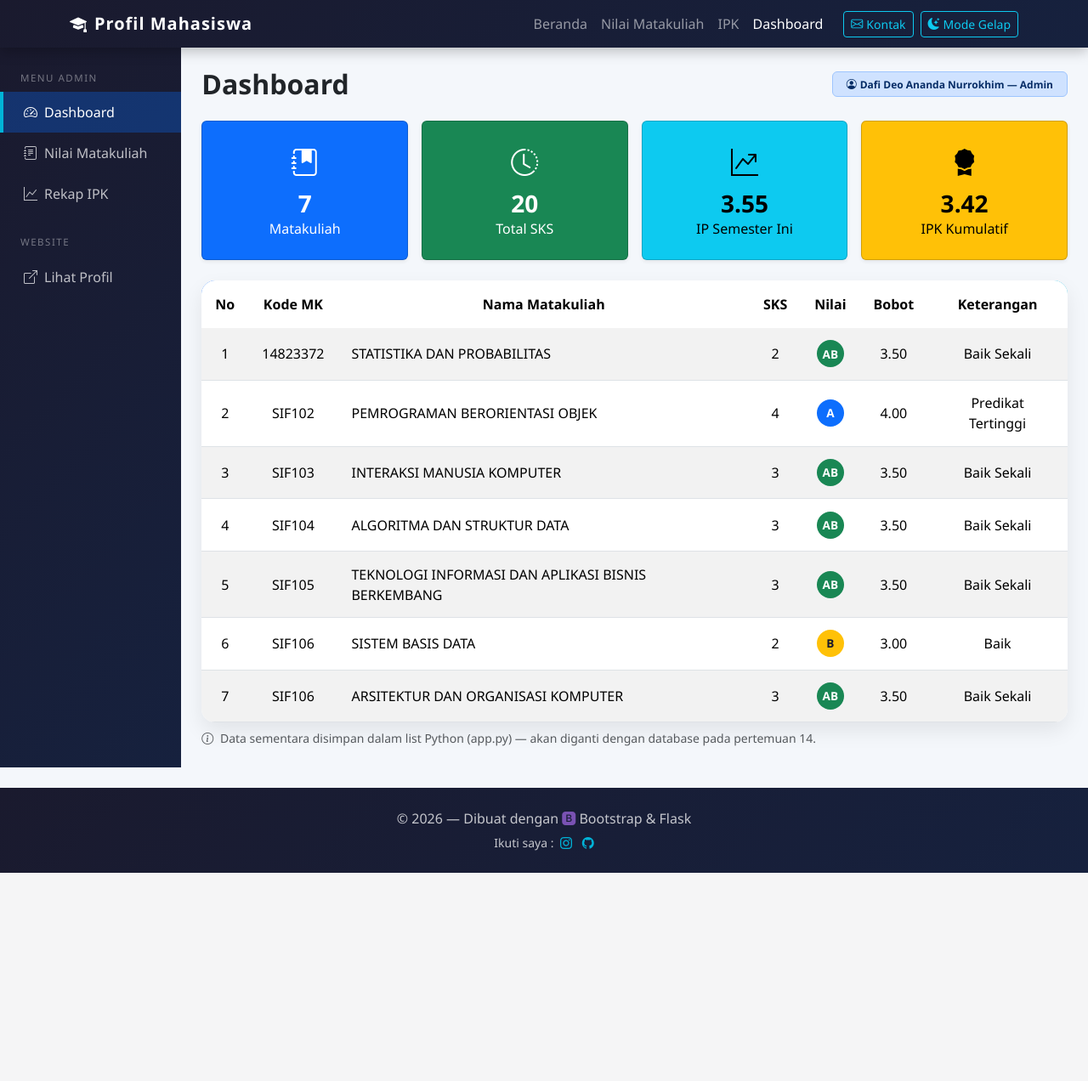
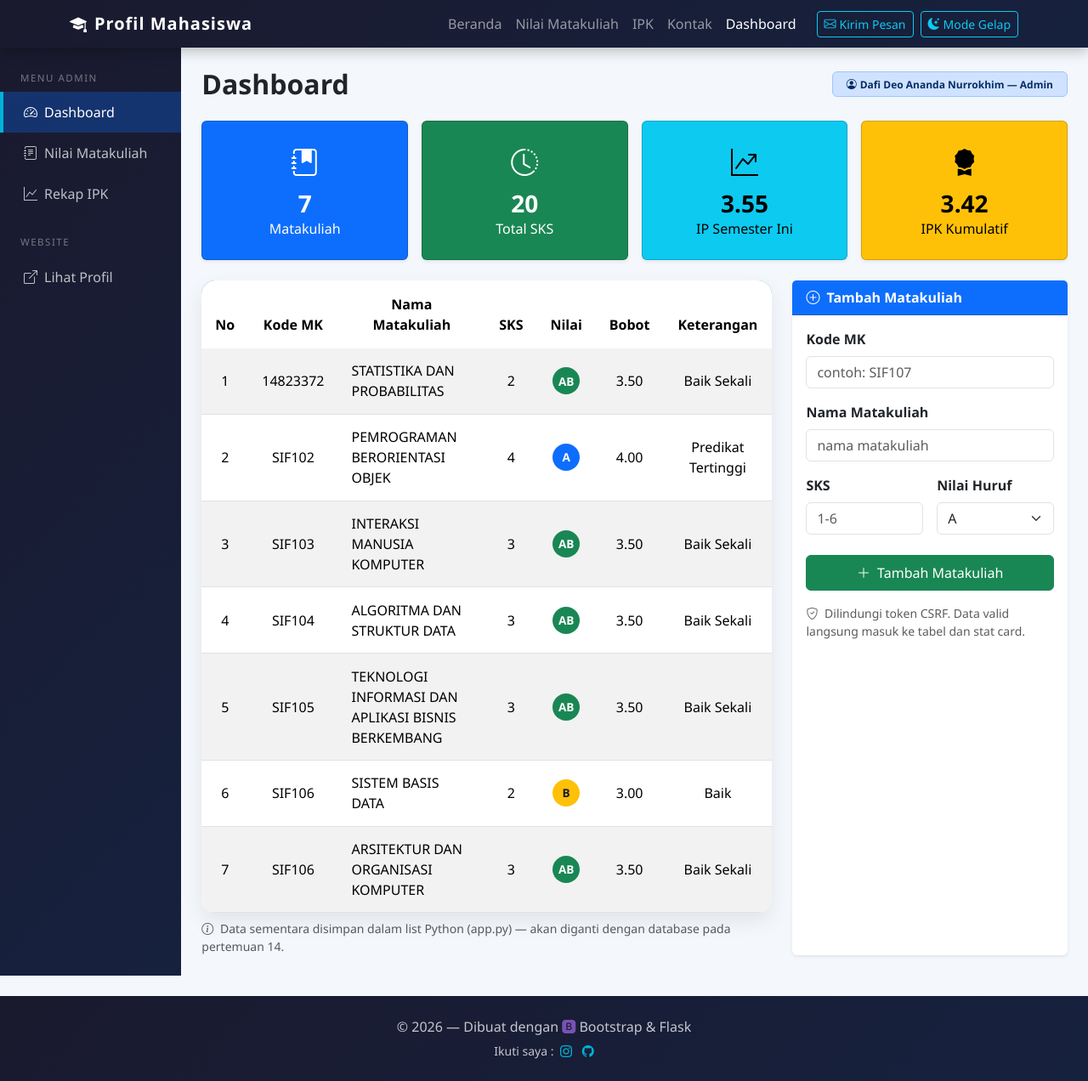
Before and after one commit to DafiDeo/flask-profil-mahasiswa, a Flask app: page /admin in a window 1280 px wide. Shown: the whole page at 85% size. Before the commit the page ends 1027 px from the top, so only its background shows below. Run offline with Flask 3, Linux system fonts and the light colour scheme.

Commit message:
Individu 7: Form di Flask

```diff
--- a/app.py
+++ b/app.py
@@ -1,9 +1,19 @@
-from flask import Flask, render_template
+import os
+
+from flask import Flask, flash, redirect, render_template, url_for
+from flask_wtf import CSRFProtect
+
+from forms import KontakForm, MatakuliahForm
 
 app = Flask(__name__)
 
+csrf = CSRFProtect(app)
+app.config["SECRET_KEY"] = os.environ.get(
+    "SECRET_KEY", "dev-kunci-rahasia-ganti-saat-production"
+)
 
-# ==================== DATA (list Python — sementara, diganti database di pertemuan 14) ====================
+
+# DATA (list Python — sementara, diganti database di pertemuan 14)
 
 profil = {
     "nama": "Dafi Deo Ananda Nurrokhim",
@@ -19,7 +29,7 @@ data_matakuliah = [
     {"kode": "14823372", "nama": "STATISTIKA DAN PROBABILITAS",              "sks": 2, "nilai": "AB", "bobot": 3.50},
     {"kode": "SIF102",   "nama": "PEMROGRAMAN BERORIENTASI OBJEK",           "sks": 4, "nilai": "A",  "bobot": 4.00},
     {"kode": "SIF103",   "nama": "INTERAKSI MANUSIA KOMPUTER",               "sks": 3, "nilai": "AB", "bobot": 3.50},
-    {"kode": "SIF104",   "nama": "ALGORITMA DAN STRUKTUR DATA",              "sks": 3, "nilai": "AB", "bobot": 3.50},
+    {"kode": "SIF104",   "nama": "ALGORITMA DAN STRUKTUR DATA",             "sks": 3, "nilai": "AB", "bobot": 3.50},
     {"kode": "SIF105",   "nama": "TEKNOLOGI INFORMASI DAN APLIKASI BISNIS BERKEMBANG", "sks": 3, "nilai": "AB", "bobot": 3.50},
     {"kode": "SIF106",   "nama": "SISTEM BASIS DATA",                        "sks": 2, "nilai": "B",  "bobot": 3.00},
     {"kode": "SIF106",   "nama": "ARSITEKTUR DAN ORGANISASI KOMPUTER",       "sks": 3, "nilai": "AB", "bobot": 3.50},
@@ -31,8 +41,14 @@ data_semester = [
     {"semester": "Semester 3", "sks": 23, "ip": None,  "ipk": 3.42},  # sedang berjalan
 ]
 
+# bobot setiap nilai huruf (untuk form tambah matakuliah, Tugas 7)
+BOBOT_NILAI = {
+    "A": 4.00, "AB": 3.50, "B": 3.00, "BC": 2.50,
+    "C": 2.00, "D": 1.00, "E": 0.00,
+}
 
-# ==================== FUNGSI BANTU (pengolahan list Python) ====================
+
+# FUNGSI pengolahan list Python
 
 def hitung_total_sks(daftar):
     """Menjumlahkan seluruh SKS dengan perulangan for."""
@@ -64,7 +80,7 @@ def hitung_statistik():
     ]
 
 
-# ==================== ROUTE ====================
+# ROUTE
 
 @app.route("/")
 def index():
@@ -84,14 +100,63 @@ def ipk():
     return render_template("ipk.html", profil=profil)
 
 
-@app.route("/admin")
+# TUGAS INDIVIDU 7: FORM DAN SUBMIT DATA DENGAN FLASK-WTF
+
+@app.route("/kontak", methods=["GET", "POST"])
+def kontak():
+    """Form kontak publik (KontakForm).
+
+    Satu route menangani dua hal (sesuai materi Pertemuan 12):
+    - GET  : menampilkan form kosong
+    - POST : memvalidasi data; jika valid -> flash() + redirect (pola PRG),
+             jika gagal -> form ditampilkan ulang dengan pesan error di
+             bawah field dan input yang benar tetap terisi (WTForms otomatis
+             mengisi ulang dari data yang dikirim).
+    """
+    form = KontakForm()
+    if form.validate_on_submit():  # POST + semua validator lolos + token CSRF valid
+        flash(
+            "Terima kasih {}, pesanmu berhasil dikirim! "
+            "Balasan akan dikirim ke {}.".format(form.nama.data, form.email.data),
+            "success",
+        )
+        return redirect(url_for("kontak"))  # pola Post/Redirect/Get (PRG)
+    return render_template("kontak.html", profil=profil, form=form)
+
+
+@app.route("/admin", methods=["GET", "POST"])
 def admin_dashboard():
-    """Dashboard admin: sidebar + stat card + tabel data dari list Python."""
+    """Dashboard admin: sidebar + stat card + tabel data dari list Python.
+
+    Tugas 7: route yang sama menerima POST dari MatakuliahForm. Jika data
+    valid, matakuliah baru ditambahkan ke list data_matakuliah (bobot dihitung
+    dari mapping BOBOT_NILAI), lalu redirect dengan flash sukses (PRG).
+    Stat card dan tabel otomatis memakai data terbaru karena dihitung ulang
+    setiap kali halaman dirender.
+    """
+    form = MatakuliahForm()
+    if form.validate_on_submit():
+        data_matakuliah.append({
+            "kode": form.kode.data.upper(),
+            "nama": form.nama.data.upper(),
+            "sks": form.sks.data,
+            "nilai": form.nilai.data,
+            "bobot": BOBOT_NILAI[form.nilai.data],
+        })
+        flash(
+            "Matakuliah {} - {} ({} SKS, nilai {}) berhasil ditambahkan!".format(
+                form.kode.data.upper(), form.nama.data.upper(),
+                form.sks.data, form.nilai.data,
+            ),
+            "success",
+        )
+        return redirect(url_for("admin_dashboard"))  # pola PRG
     return render_template(
         "admin/dashboard.html",
         profil=profil,
         statistik=hitung_statistik(),
         matakuliah=data_matakuliah,
+        form=form,
     )
 
 
--- a/forms.py
+++ b/forms.py
@@ -1,24 +1,3 @@
-"""
-FORMS.PY — TUGAS INDIVIDU 7
-Definisi form class dengan Flask-WTF (Form class, validator, proteksi CSRF).
-Nama : Dafi Deo Ananda Nurrokhim
-NBI  : 1482500040
-
-Dua form sesuai soal Tugas Individu 7:
-1. KontakForm    -> form kontak/pemesanan untuk PUBLIK (halaman /kontak)
-2. MatakuliahForm-> form TAMBAH DATA di DASHBOARD ADMIN (halaman /admin)
-
-Jenis validator berbeda yang dipakai (minimal 4 sesuai soal):
-- DataRequired : field wajib diisi
-- Length       : batas panjang karakter (min/max)
-- Email        : format email valid (butuh paket email-validator)
-- Regexp       : pola teks untuk kode matakuliah
-- NumberRange  : batas angka (SKS 1-6)
-
-Setiap form FlaskForm otomatis menyisipkan token CSRF melalui
-form.hidden_tag() di template, sehingga semua form terlindungi CSRF.
-"""
-
 from flask_wtf import FlaskForm
 from wtforms import (
     StringField, TextAreaField, IntegerField, SelectField, SubmitField
@@ -35,7 +14,6 @@ PILIHAN_NILAI = [
 
 
 class KontakForm(FlaskForm):
-    """Form kontak publik: pengunjung mengirim pesan ke mahasiswa."""
 
     nama = StringField("Nama", validators=[
         DataRequired(message="Nama wajib diisi"),
@@ -55,8 +33,6 @@ class KontakForm(FlaskForm):
 
 
 class MatakuliahForm(FlaskForm):
-    """Form tambah data matakuliah di dashboard admin (dari live coding PPT,
-    diadaptasi ke studi kasus project: tambah matakuliah ke list Python)."""
 
     kode = StringField("Kode MK", validators=[
         DataRequired(message="Kode matakuliah wajib diisi"),
--- a/templates/admin/base_admin.html
+++ b/templates/admin/base_admin.html
@@ -1,5 +1,5 @@
 {# Layout dashboard admin.
-Nested inheritance: base.html -> admin/base_admin.html -> admin/dashboard.html #}
+   Nested inheritance: base.html -> admin/base_admin.html -> admin/dashboard.html #}
 {% extends "base.html" %}
 
 {% block title %}Dashboard Admin{% endblock %}
--- a/templates/admin/dashboard.html
+++ b/templates/admin/dashboard.html
@@ -1,6 +1,8 @@
 {# Dashboard admin: stat card & tabel dirender dari list Python (app.py) #}
 {% extends "admin/base_admin.html" %}
+
 {% block judul %}Dashboard{% endblock %}
+
 {% block admin_content %}
 
 <!-- STAT CARDS (minimal 3 — di sini 4 kartu, datanya dihitung Python) -->
@@ -18,18 +20,17 @@
   {% endfor %}
 </div>
 
+<!-- TABEL DATA + FORM TAMBAH (Tugas Individu 7): grid dua kolom,
+     tabel kiri dan form tambah matakuliah kanan -->
+<div class="row g-4 mt-0">
+
+  <div class="col-lg-8">
     <!-- TABEL DATA MATAKULIAH (dari list Python, akan diganti database di pertemuan 14) -->
-<div class="tabel-custom table-responsive mt-4">
+    <div class="tabel-custom table-responsive">
       <table class="table table-striped table-hover align-middle mb-0">
         <thead>
           <tr class="text-center">
-        <th>No</th>
-        <th>Kode MK</th>
-        <th>Nama Matakuliah</th>
-        <th>SKS</th>
-        <th>Nilai</th>
-        <th>Bobot</th>
-        <th>Keterangan</th>
+            <th>No</th><th>Kode MK</th><th>Nama Matakuliah</th><th>SKS</th><th>Nilai</th><th>Bobot</th><th>Keterangan</th>
           </tr>
         </thead>
         <tbody class="text-center">
@@ -45,9 +46,7 @@
             <td>{{ "Predikat Tertinggi" if mk.bobot == 4.0 else ("Baik Sekali" if mk.bobot >= 3.5 else "Baik") }}</td>
           </tr>
           {% else %}
-      <tr>
-        <td colspan="7" class="text-center text-muted py-4">Belum ada data matakuliah.</td>
-      </tr>
+          <tr><td colspan="7" class="text-center text-muted py-4">Belum ada data matakuliah.</td></tr>
           {% endfor %}
         </tbody>
       </table>
@@ -57,5 +56,69 @@
       <i class="bi bi-info-circle me-1"></i>
       Data sementara disimpan dalam list Python (app.py) — akan diganti dengan database pada pertemuan 14.
     </small>
+  </div>
+
+  <!-- FORM TAMBAH MATAKULIAH (Tugas Individu 7: MatakuliahForm, Flask-WTF) -->
+  <div class="col-lg-4">
+    <div class="card shadow-sm border-0 h-100">
+      <div class="card-header bg-primary text-white fw-semibold">
+        <i class="bi bi-plus-circle me-2"></i>Tambah Matakuliah
+      </div>
+      <div class="card-body">
+        <form method="POST" action="{{ url_for('admin_dashboard') }}" novalidate>
+
+          {# token CSRF otomatis dari Flask-WTF #}
+          {{ form.hidden_tag() }}
+
+          <!-- KODE: DataRequired + Length + Regexp -->
+          <div class="mb-3">
+            {{ form.kode.label(class="form-label fw-semibold") }}
+            {{ form.kode(class="form-control" + (" is-invalid" if form.kode.errors else ""),
+                          placeholder="contoh: SIF107") }}
+            {% for e in form.kode.errors %}
+            <div class="invalid-feedback">{{ e }}</div>
+            {% endfor %}
+          </div>
+
+          <!-- NAMA: DataRequired + Length(3-60) -->
+          <div class="mb-3">
+            {{ form.nama.label(class="form-label fw-semibold") }}
+            {{ form.nama(class="form-control" + (" is-invalid" if form.nama.errors else ""),
+                          placeholder="nama matakuliah") }}
+            {% for e in form.nama.errors %}
+            <div class="invalid-feedback">{{ e }}</div>
+            {% endfor %}
+          </div>
+
+          <!-- SKS: NumberRange(1-6) | NILAI: SelectField -->
+          <div class="row g-3 mb-4">
+            <div class="col-6">
+              {{ form.sks.label(class="form-label fw-semibold") }}
+              {{ form.sks(class="form-control" + (" is-invalid" if form.sks.errors else ""),
+                          placeholder="1-6") }}
+              {% for e in form.sks.errors %}
+              <div class="invalid-feedback">{{ e }}</div>
+              {% endfor %}
+            </div>
+            <div class="col-6">
+              {{ form.nilai.label(class="form-label fw-semibold") }}
+              {{ form.nilai(class="form-select") }}
+            </div>
+          </div>
+
+          <button type="submit" class="btn btn-success w-100 py-2">
+            <i class="bi bi-plus-lg me-2"></i>{{ form.submit.label.text }}
+          </button>
+        </form>
+
+        <small class="text-muted d-block mt-3">
+          <i class="bi bi-shield-check me-1"></i>
+          Dilindungi token CSRF. Data valid langsung masuk ke tabel dan stat card.
+        </small>
+      </div>
+    </div>
+  </div>
+
+</div>
 
 {% endblock %}
--- a/templates/base.html
+++ b/templates/base.html
@@ -17,6 +17,21 @@
 
   <!-- NAVBAR (partial terpisah, memuat menu aktif dinamis) -->
   {% include "partials/navbar.html" %}
+
+  <!-- FLASH MESSAGES (Tugas Individu 7 — tampil sekali di request berikutnya,
+       kategori flash -> warna alert Bootstrap: success/danger/warning/info) -->
+  {% with pesan = get_flashed_messages(with_categories=true) %}
+    {% if pesan %}
+    <div class="container mt-3">
+      {% for kategori, isi in pesan %}
+      <div class="alert alert-{{ kategori }} alert-dismissible fade show shadow-sm" role="alert">
+        <i class="bi {{ 'bi-check-circle-fill' if kategori == 'success' else 'bi-exclamation-triangle-fill' }} me-2"></i>{{ isi }}
+        <button type="button" class="btn-close" data-bs-dismiss="alert" aria-label="Tutup"></button>
+      </div>
+      {% endfor %}
+    </div>
+    {% endif %}
+  {% endwith %}
 
   <!-- KONTEN TIAP HALAMAN (diisi child template) -->
   {% block content %}{% endblock %}
--- a/templates/partials/navbar.html
+++ b/templates/partials/navbar.html
@@ -1,3 +1,6 @@
+<!-- NAVBAR — menu aktif dinamis memakai request.endpoint -->
+<!-- request.endpoint berisi nama fungsi route yang sedang dibuka,
+     sehingga class "active" dipasang otomatis tanpa dikirim dari Python -->
 <nav class="navbar navbar-expand-lg navbar-dark sticky-top">
   <div class="container">
     <a class="navbar-brand" href="{{ url_for('index') }}">
@@ -11,23 +14,23 @@
 
         {# daftar menu: (nama endpoint, label) #}
         {% set menu = [
-        ("index", "Beranda"),
-        ("nilai", "Nilai Matakuliah"),
-        ("ipk", "IPK"),
-        ("admin_dashboard", "Dashboard")
+          ("index", "Beranda"),
+          ("nilai", "Nilai Matakuliah"),
+          ("ipk", "IPK"),
+          ("kontak", "Kontak"),
+          ("admin_dashboard", "Dashboard")
         ] %}
 
         {% for endpoint, label in menu %}
         <li class="nav-item">
-          <a class="nav-link {{ 'active' if request.endpoint == endpoint }}" href="{{ url_for(endpoint) }}">{{ label
-            }}</a>
+          <a class="nav-link {{ 'active' if request.endpoint == endpoint }}"
+             href="{{ url_for(endpoint) }}">{{ label }}</a>
         </li>
         {% endfor %}
 
         <li class="nav-item">
-          <button class="btn btn-outline-info btn-sm ms-lg-3 mt-2 mt-lg-0" data-bs-toggle="modal"
-            data-bs-target="#modalKontak">
-            <i class="bi bi-envelope me-1"></i>Kontak
+          <button class="btn btn-outline-info btn-sm ms-lg-3 mt-2 mt-lg-0" data-bs-toggle="modal" data-bs-target="#modalKontak">
+            <i class="bi bi-envelope me-1"></i>Kirim Pesan
           </button>
         </li>
         <li class="nav-item mt-2 mt-lg-0">
```
Also changed, not shown: templates/index.html (+5 -6 lines), templates/ipk.html (+3 -6 lines), templates/kontak.html (added, +79 -0 lines), templates/nilai.html (+3 -7 lines). Lines whose indentation alone changed are shown as unchanged.
